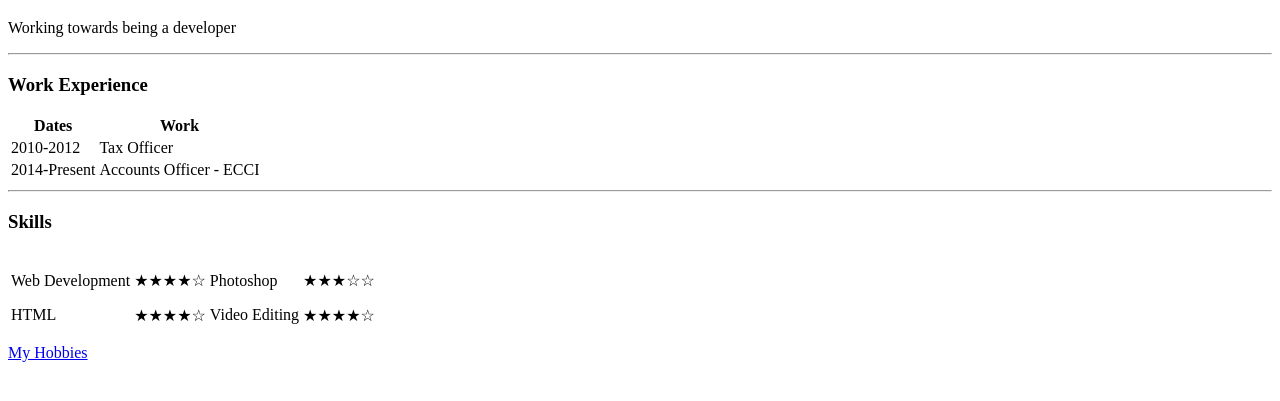
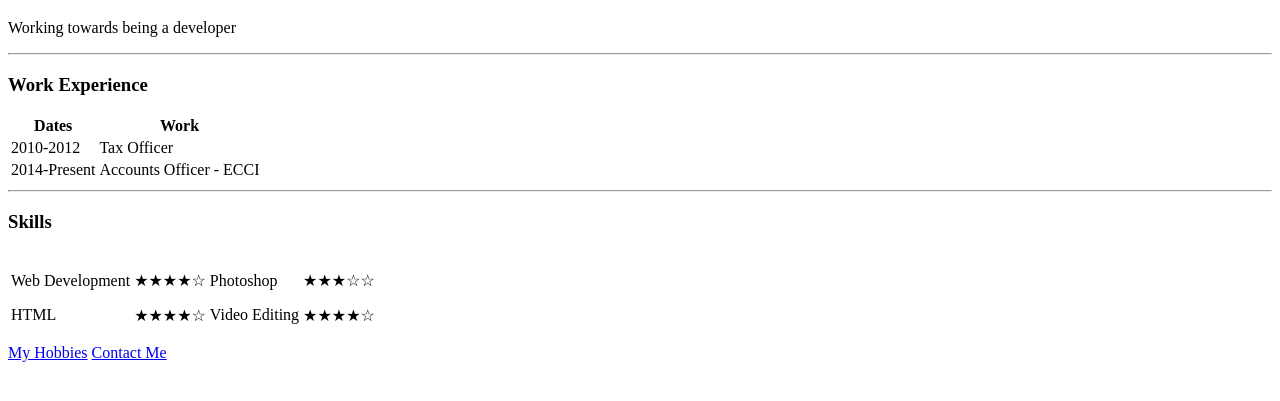
Before and after one commit to LondonChocoroll/cv, a plain HTML site: page index.html in a window 1280 px wide. Shown: the part 61-462 px from the top of the page. Drawn offline with Linux system fonts and the light colour scheme.

Commit message:
Updated index.html

```diff
--- a/index.html
+++ b/index.html
@@ -49,5 +49,6 @@
             </tr>
         </table>
     <a href="hobbies.html">My Hobbies</a>
+    <a href="contact-me.html">Contact Me</a>
     </body>
 </html>
```
